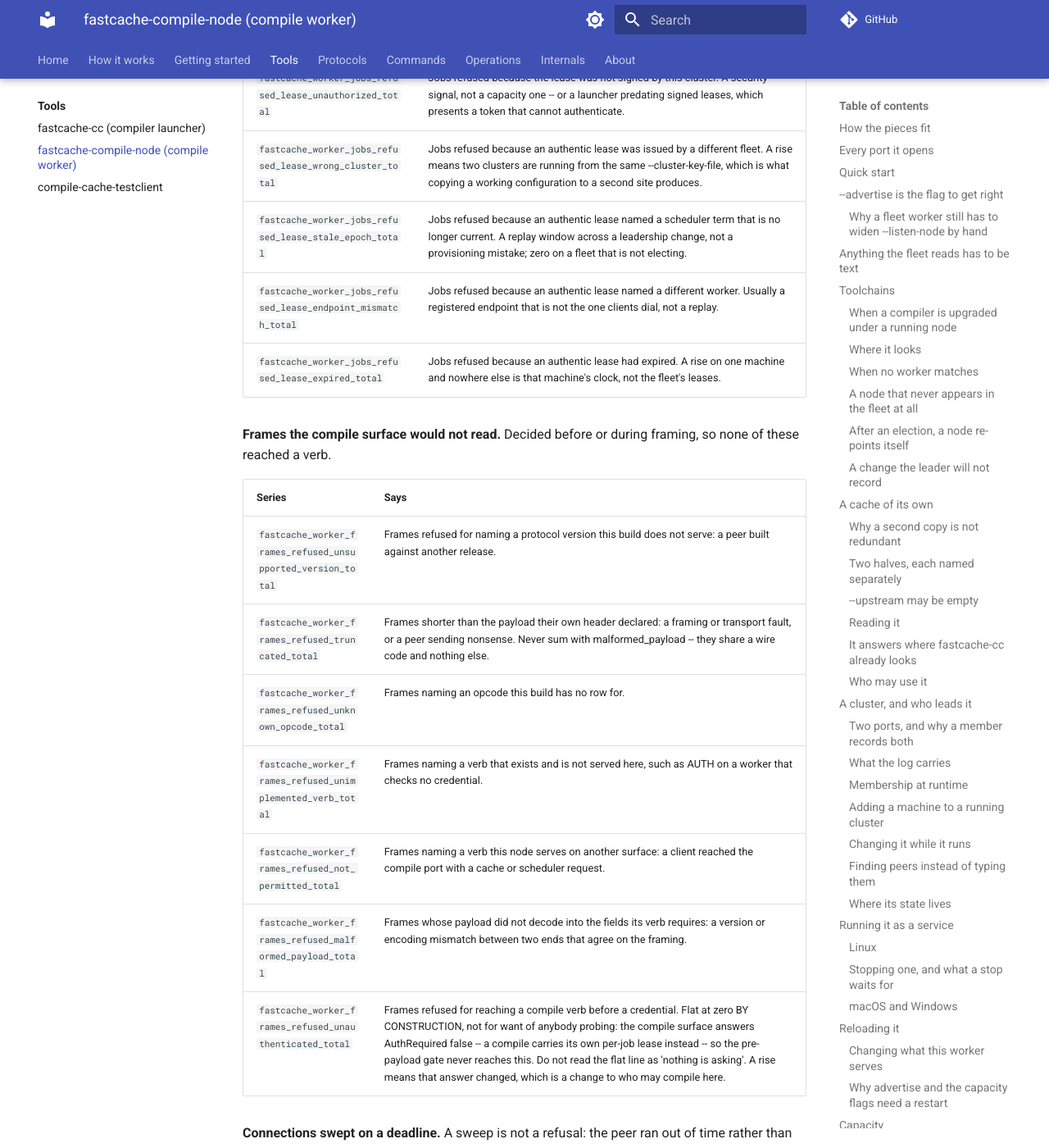
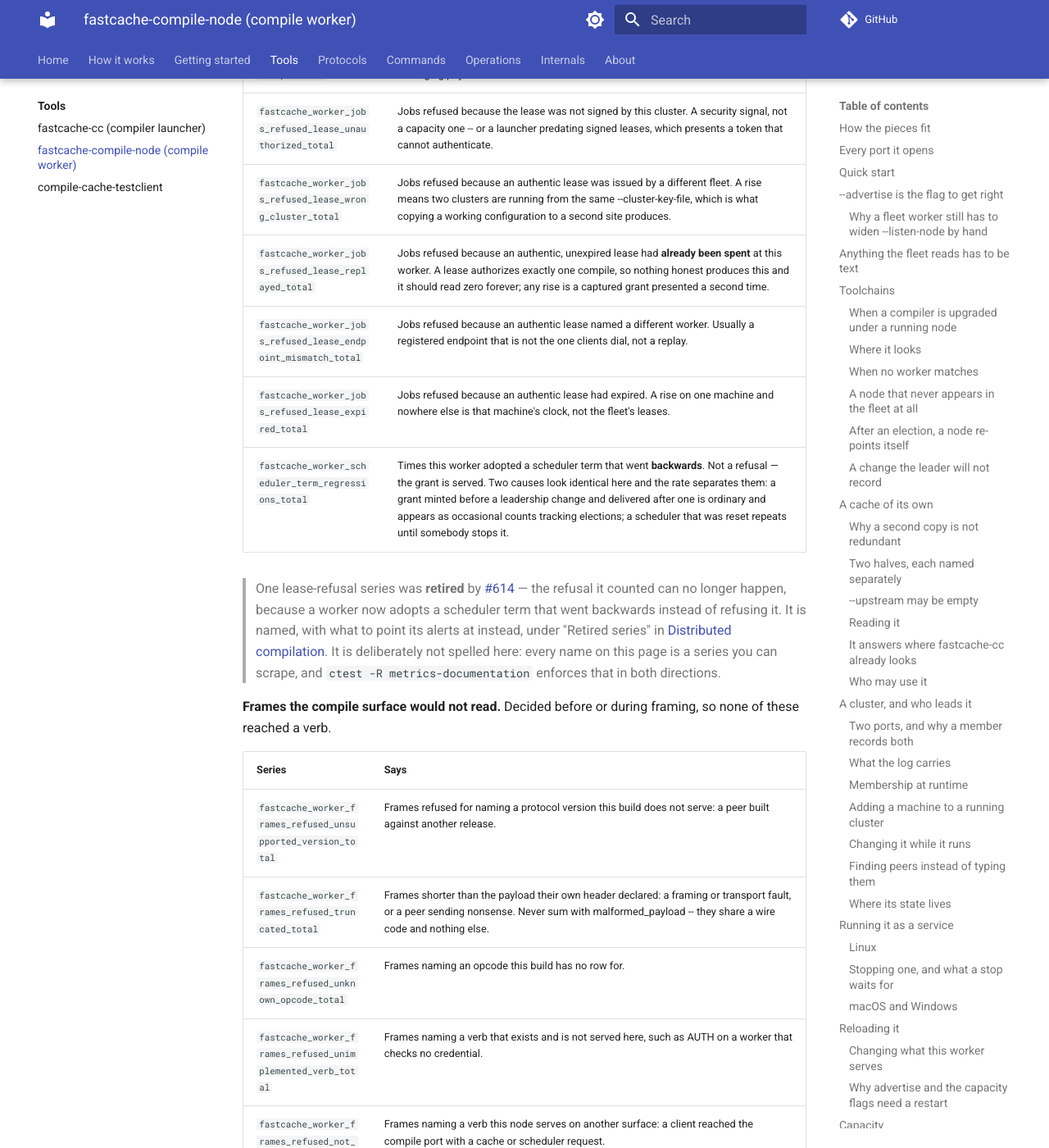
Before and after one commit to LASTRADA-Software/fastcached, an MkDocs documentation site: the page built from docs/tools/fastcache-compile-node.md, in a window 1280 px wide and 1400 px high, scrolled down 38918 px. Shown: the whole window at 82% size. Built offline with MkDocs 1.6.1 and Material for MkDocs 9.7.7, drawn with Linux system fonts in a browser that asks for light colours; comment, search, counter and statistics services are not loaded.

Commit message:
Three claims that survived their own correction, and the node's metric page (#614)
All four found by reading the merged files after a rebase rather than the
diff, which is the only way any of them was visible.

**Three stale claims, mine, not the merge's.** The first #614 commit asserted
"a lower term is a reset and is adopted" in `AGENT.md`, "a lower term is a
scheduler that was legitimately reset" in the rulebook, and the same sentence
again in the comment of the case that asserts the term refusal is unreachable.
The fifth commit corrected that claim in the code -- a lower term is a
REGRESSION, and a worker cannot tell a reset from a grant that arrived late
across a leadership change -- and left all three prose copies standing, 700
lines and three files from where the correction was made. A diff of the rebase
shows none of them, because nothing merged them; they were already there.

`AGENT.md` also still said the spent set is bounded by the grants' own
`expiresAt`, which was true for exactly one commit before the retention window
became the acceptance window.

**And the node's metric page.** The rebase brought a check that compares the
series the node RENDERS against the series that page NAMES, in both directions.
It found the two counters this branch adds undocumented there, and the retired
one still documented -- a page telling an operator to scrape something that no
longer exists, which is the failure the rulebook names.

The retired name is deliberately NOT spelled on that page. Its contract is that
every name on it is a series you can scrape, which is what makes it worth
trusting and what the check enforces; a retirement note breaks that by
construction. So the name, the reason and the alerts to move to live in the
narrative page under "Retired series", and the reference table points at it.

Signed-off-by: Christian Parpart <christian@parpart.family>

```diff
--- a/.agent/rules/distributed-compilation.md
+++ b/.agent/rules/distributed-compilation.md
@@ -831,8 +831,11 @@
   So the comparison is gone, `LeaseEpochCheck` with it, and `KnownSchedulerTerm` adopts
   whatever an authentic, unspent grant names, in either direction. **The monotonic term
   was standing in for replay protection all along**; once the spend provides that
-  directly, a lower term is a scheduler that was legitimately reset and the downward path
-  falls out rather than needing to be designed.
+  directly, a lower term no longer has to be refused and the downward path falls out
+  rather than needing to be designed. Note what that sentence may NOT say: *not* "a lower
+  term is a scheduler that was legitimately reset". It is a term that REGRESSED, which is
+  a reset **or** a grant that arrived late across a leadership change, and the bullet
+  below is there because an earlier draft of this one made exactly that claim.
   **The trade is real and is stated rather than hidden**: an unspent grant captured
   before an election used to stop being good at the next one, and now stops being good at
   its expiry. That is the weaker of the two bounds and it is the one the expiry already
--- a/docs/tools/fastcache-compile-node.md
+++ b/docs/tools/fastcache-compile-node.md
@@ -1711,9 +1711,19 @@
 | `fastcache_worker_jobs_refused_envelope_corrupt_total` | Jobs refused because the payload did not expand to its declared size. The only envelope refusal that implicates the transport: a codec version skew, or a link damaging payloads. |
 | `fastcache_worker_jobs_refused_lease_unauthorized_total` | Jobs refused because the lease was not signed by this cluster. A security signal, not a capacity one -- or a launcher predating signed leases, which presents a token that cannot authenticate. |
 | `fastcache_worker_jobs_refused_lease_wrong_cluster_total` | Jobs refused because an authentic lease was issued by a different fleet. A rise means two clusters are running from the same --cluster-key-file, which is what copying a working configuration to a second site produces. |
-| `fastcache_worker_jobs_refused_lease_stale_epoch_total` | Jobs refused because an authentic lease named a scheduler term that is no longer current. A replay window across a leadership change, not a provisioning mistake; zero on a fleet that is not electing. |
+| `fastcache_worker_jobs_refused_lease_replayed_total` | Jobs refused because an authentic, unexpired lease had **already been spent** at this worker. A lease authorizes exactly one compile, so nothing honest produces this and it should read zero forever; any rise is a captured grant presented a second time. |
 | `fastcache_worker_jobs_refused_lease_endpoint_mismatch_total` | Jobs refused because an authentic lease named a different worker. Usually a registered endpoint that is not the one clients dial, not a replay. |
 | `fastcache_worker_jobs_refused_lease_expired_total` | Jobs refused because an authentic lease had expired. A rise on one machine and nowhere else is that machine's clock, not the fleet's leases. |
+| `fastcache_worker_scheduler_term_regressions_total` | Times this worker adopted a scheduler term that went **backwards**. Not a refusal — the grant is served. Two causes look identical here and the rate separates them: a grant minted before a leadership change and delivered after one is ordinary and appears as occasional counts tracking elections; a scheduler that was reset repeats until somebody stops it. |
+
+> One lease-refusal series was **retired** by
+> [#614](https://github.com/LASTRADA-Software/fastcached/issues/614) — the refusal it
+> counted can no longer happen, because a worker now adopts a scheduler term that went
+> backwards instead of refusing it. It is named, with what to point its alerts at
+> instead, under "Retired series" in
+> [Distributed compilation](../getting-started/distributed-compilation.md). It is
+> deliberately not spelled here: every name on this page is a series you can scrape, and
+> `ctest -R metrics-documentation` enforces that in both directions.
 
 
 **Frames the compile surface would not read.** Decided before or during framing, so none of these reached a verb.
```
Also changed, not shown: AGENT.md (+23 -7 lines), 1 other file.
